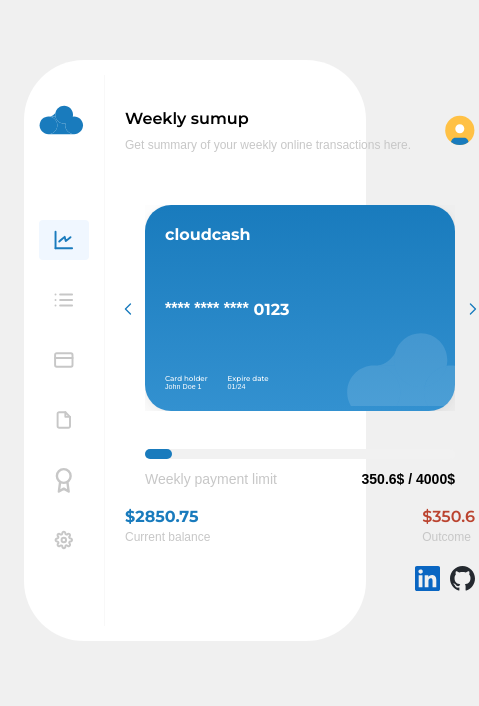
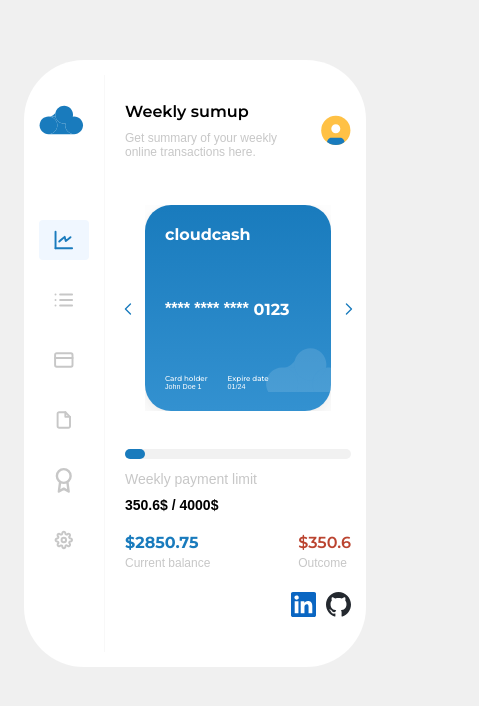
Before and after one commit to Smd16Bi/cloudcash, a React (Create React App) app: page / in a window 390 px wide. Shown: the top 706 px of the page, 479 px wide, since content can reach past the window. Built offline with nearby package versions, Linux system fonts and the light colour scheme; a web font is replaced by a local one.

Commit message:
added component cards

```diff
--- a/src/assets/base.css
+++ b/src/assets/base.css
@@ -16,7 +16,7 @@
   margin: 60px auto;
   max-width: 80%;
   display: grid;
-  grid-template-columns: auto 1fr;
+  grid-template-columns: auto minmax(200px, 1fr);
   grid-template-rows: minmax(110px, auto) 1fr auto;
   grid-column-gap: 45px;
   grid-row-gap: 40px;
--- a/src/component/cards/card.module.css
+++ b/src/component/cards/card.module.css
@@ -61,12 +61,14 @@
 @media(max-width: 1250px) {
   .cards {
     flex-direction: column;
+    align-items: center;
   }
 
   .card_left {
     max-width: 350px;
     padding-right: 0px;
-    border-right: none
+    border-right: none;
+    width: 100%;
   }
 
   .card_right {
@@ -76,6 +78,7 @@
     justify-content: space-between;
     align-items: flex-start;
     padding-left: 0px;
+    width: 100%;
   }
 
   .outcome {
--- a/src/ui/progressBar/progressBar.module.css
+++ b/src/ui/progressBar/progressBar.module.css
@@ -54,3 +54,12 @@
 .line {}
 
 .max_value {}
+
+@media(max-width: 768px) {
+  .info {
+    flex-direction: column;
+    align-items: flex-start;
+    justify-content: flex-start;
+    row-gap: 10px;
+  }
+}
--- a/src/ui/slider/slider.css
+++ b/src/ui/slider/slider.css
@@ -84,6 +84,7 @@
 .swiper-container {
   position: relative;
   padding: 0 20px;
+  max-width: 100%;
 }
 
 .swiper-button {
@@ -111,3 +112,5 @@
 .swiper-prev {
   left: -9px;
 }
+
+@media(max-width:768px) {}
```
